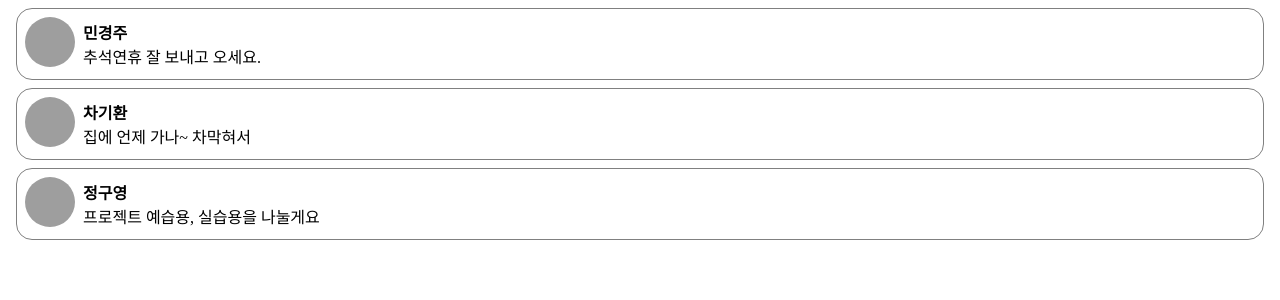
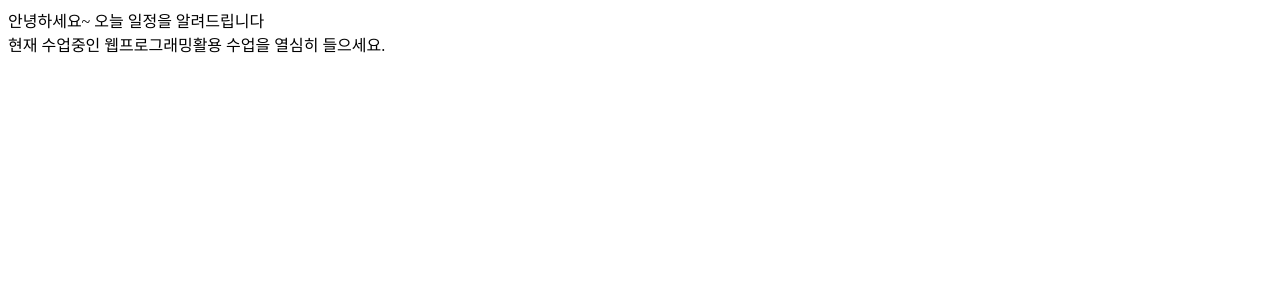
Before and after one commit to wnddjgld/ReactProjects0829, a React (Create React App) app: page / in a window 1280 px wide. Shown: the top 300 px of the page. Built offline with nearby package versions, Linux system fonts and the light colour scheme; grey boxes are pictures that could not be loaded.

Commit message:
React0919 실습

```diff
--- /dev/null
+++ b/src/chp06/Notification.css
@@ -0,0 +1,13 @@
+.wrapper{
+    margin: 8px;
+    padding: 8px;
+    display: flex;
+    flex-direction: row;
+    border: 1px solid grey;
+    border-radius: 16px;
+
+}
+.messageText{
+    color: magenta;
+    font-size: 16px;
+}
--- /dev/null
+++ b/src/chp06/Notification.jsx
@@ -0,0 +1,37 @@
+import React from "react";
+import "./Notification.css"
+// const styles={
+//     wrapper:{
+//         margin: 8,
+//         padding: 8,
+//         display: "flex",
+//         flexDirection: "row",
+//         border: "1px solid grey",
+//         borderRadius: 16,
+//
+//     },
+//     messageText:{
+//         color: "magenta",
+//         fontSize: 16,
+//     },
+// };
+
+class Notification extends React.Component{
+    constructor(props) {
+        super(props); //Component가 생성될 때 prop를 전달받을 수 있는 매개변수를 갖는 생성자가 호출된다.
+
+        this.state={
+
+        };
+    }
+    render() {
+        return(
+            <div className=".wrapper">
+                <span className=".messageText">
+                    {this.props.message}
+                </span>
+            </div>
+        )
+    }
+}
+export default Notification;
--- /dev/null
+++ b/src/chp06/NotificationList.jsx
@@ -0,0 +1,61 @@
+import React from "react";
+import Notification from "./Notification";
+
+const reservedNotifications = [
+    {
+        message: "안녕하세요~ 오늘 일정을 알려드립니다"
+    },
+    {
+        message: "현재 수업중인 웹프로그래밍활용 수업을 열심히 들으세요."
+    },
+    {
+        message: "열심히 듣고 Git에 Commit한 후 하교하시면 됩니다."
+    },
+];
+
+var timer;
+
+
+class NotificationList extends React.Component{
+    constructor(props) {
+        super(props);
+
+        this.state ={
+            notifications: [],
+        };
+    }
+    componentDidMount() {
+        const {notifications} = this.state;
+
+        timer = setInterval(()=>{
+            if(notifications.length < reservedNotifications.length){
+                const index = notifications.length;
+                notifications.push(reservedNotifications[index]);
+                this.setState({
+                    notifications: notifications,
+                })
+            }else{
+                clearInterval(timer);
+            }
+        },2000)
+    }
+    componentWillUnmount() {
+        if(timer){
+            clearInterval(timer)
+        }
+    }
+
+    render() {
+        return(
+            <div>
+                {
+                    this.state.notifications.map((notification) => {
+                        return <Notification message={notification.message}/>
+                    })
+                }
+            </div>
+        );
+    }
+}
+
+export default NotificationList;
--- a/src/index.js
+++ b/src/index.js
@@ -10,12 +10,13 @@
 import ConfirmDialog from "./chp04/ConfirmDialog"
 import Clock from "./chp04/Clock";
 import CommentList from './chp05/CommentList'
+import NotificationList from "./chp06/NotificationList";
 
 
 const root = ReactDOM.createRoot(document.getElementById('root'));
 root.render(
     <React.StrictMode>
-        <CommentList/>
+        <NotificationList/>
     </React.StrictMode>
 );
 
```
